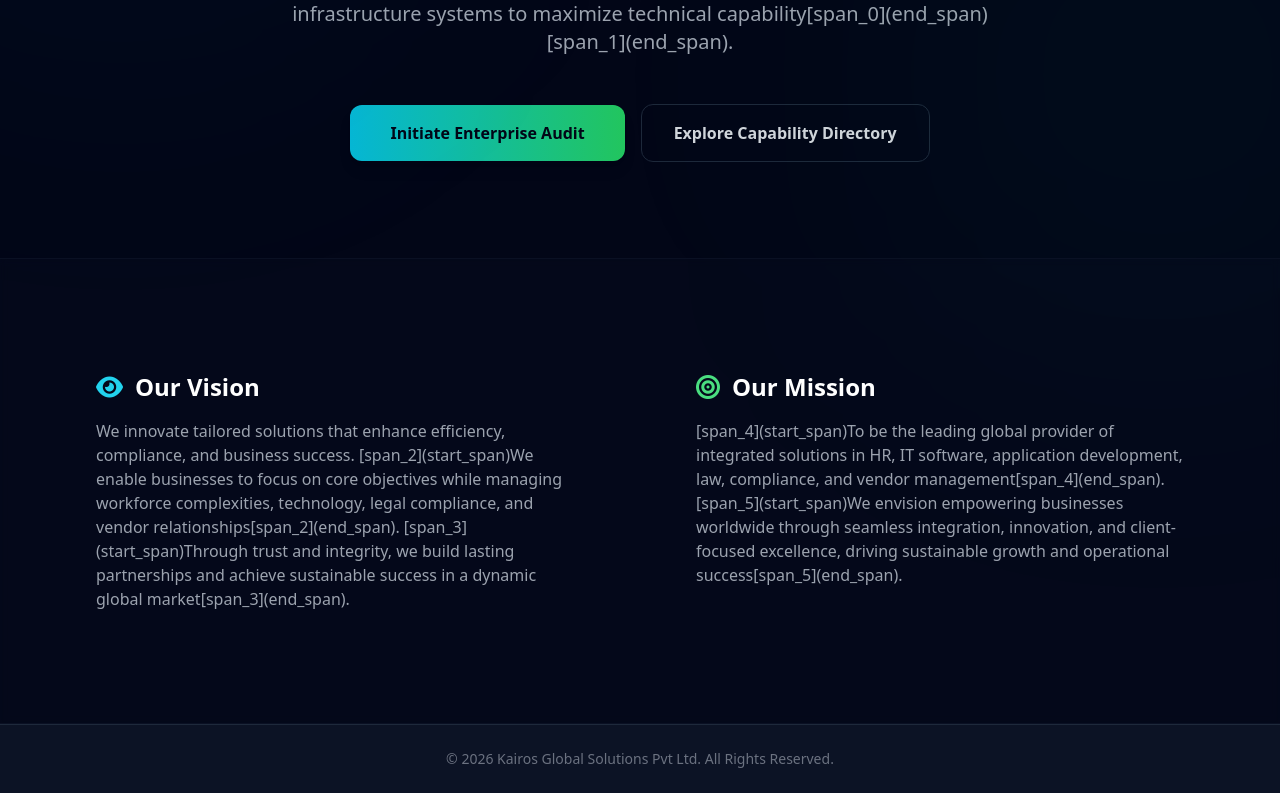
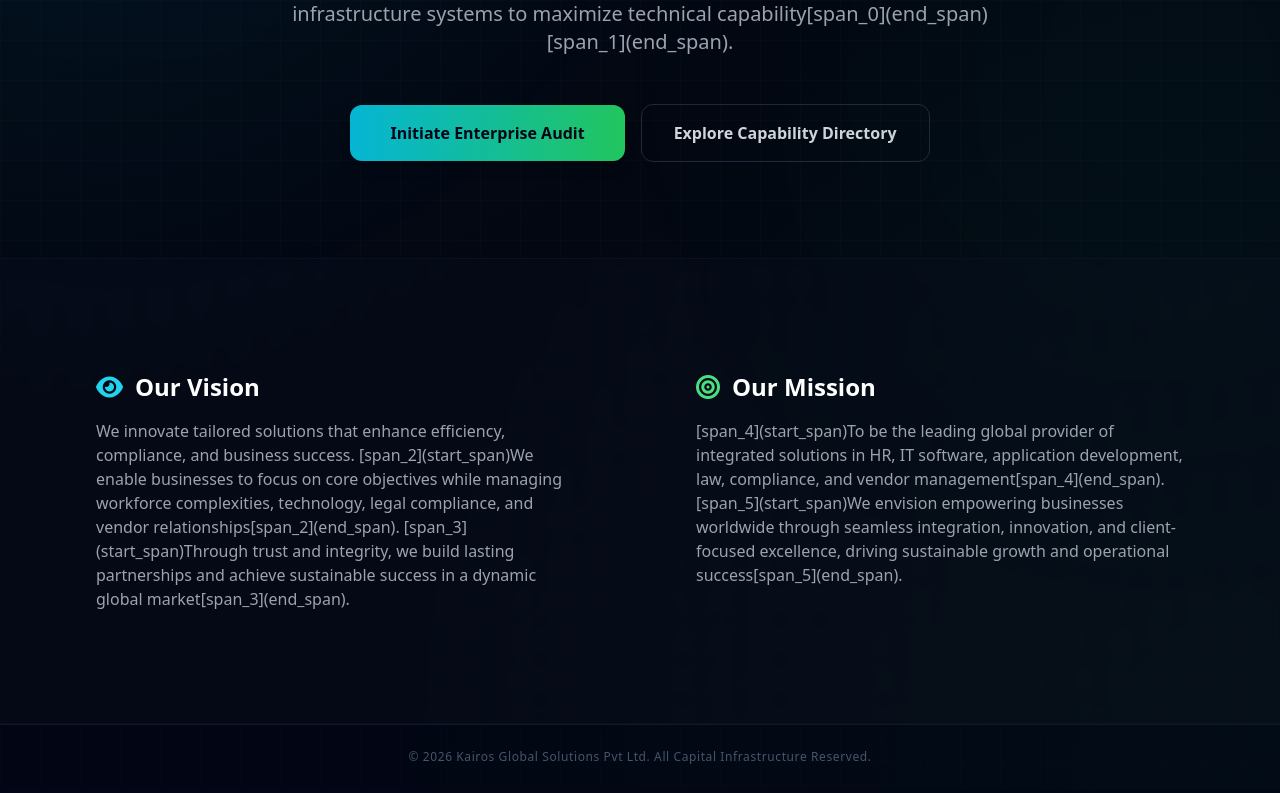
Before and after one commit to hr-kairos/kairos-web, a Next.js app: page / in a window 1280 px wide. Shown: the part 480-1273 px from the top of the page. Built offline with nearby package versions, Linux system fonts and the light colour scheme.

Commit message:
Update _app.js

```diff
--- a/pages/_app.js
+++ b/pages/_app.js
@@ -7,46 +7,49 @@ export default function App({ Component, pageProps, router }) {
   const [loading, setLoading] = useState(true);
 
   useEffect(() => {
-    // Futuristic loading screen timer
-    const timer = setTimeout(() => setLoading(false), 2000);
+    const timer = setTimeout(() => setLoading(false), 1500);
     return () => clearTimeout(timer);
   }, []);
 
-  if (loading) {
-    return (
-      <div className="h-screen w-screen bg-slate-950 flex flex-col items-center justify-center relative overflow-hidden">
-        <motion.div
-          initial={{ opacity: 0, scale: 0.8 }}
-          animate={{ opacity: 1, scale: 1 }}
-          transition={{ duration: 0.8, ease: "easeOut" }}
-          className="relative z-10 text-center"
-        >
-          <div className="w-16 h-16 border-4 border-cyan-500 border-t-green-400 rounded-full animate-spin mx-auto mb-6"></div>
-          <h1 className="text-3xl font-bold tracking-widest uppercase text-white">Kairos <span className="text-cyan-400">Global</span></h1>
-          <p className="text-green-400 text-sm mt-2 tracking-[0.2em] animate-pulse">INITIALIZING SYSTEM...</p>
-        </motion.div>
-      </div>
-    );
-  }
-
   return (
-    <div className="min-h-screen flex flex-col font-sans bg-slate-950 bg-grid">
-      <Navbar />
+    <div className="app-viewport-container cyber-mesh-bg">
       <AnimatePresence mode="wait">
-        <motion.main
-          key={router.route}
-          initial={{ opacity: 0, y: 20 }}
-          animate={{ opacity: 1, y: 0 }}
-          exit={{ opacity: 0, y: -20 }}
-          transition={{ duration: 0.4 }}
-          className="flex-grow flex flex-col relative z-10"
-        >
-          <Component {...pageProps} />
-        </motion.main>
+        {loading ? (
+          <motion.div
+            key="cyber-loader"
+            exit={{ opacity: 0, scale: 1.1, filter: "blur(10px)" }}
+            transition={{ duration: 0.4 }}
+            className="fixed inset-0 bg-slate-950 z-[100] flex flex-col items-center justify-center"
+          >
+            <div className="relative flex items-center justify-center w-24 h-24 mb-4">
+              <div className="absolute inset-0 border-2 border-cyan-500/20 rounded-xl animate-ping"></div>
+              <div className="w-12 h-12 border-2 border-t-cyan-400 border-r-emerald-400 border-slate-800 rounded-xl animate-spin"></div>
+            </div>
+            <h1 className="text-xl font-black tracking-[0.4em] text-white">KAIROS</h1>
+            <div className="h-[1px] w-12 bg-gradient-to-r from-cyan-500 to-green-500 my-2"></div>
+            <p className="text-[10px] text-emerald-400 font-mono tracking-[0.2em] animate-pulse">ESTABLISHING SECURE CONNECTION...</p>
+          </motion.div>
+        ) : (
+          <div className="w-full flex flex-col min-h-screen">
+            <Navbar />
+            <AnimatePresence mode="wait">
+              <motion.div
+                key={router.route}
+                initial={{ opacity: 0, rotateX: 8, y: 15, transformOrigin: "top center" }}
+                animate={{ opacity: 1, rotateX: 0, y: 0 }}
+                exit={{ opacity: 0, rotateX: -8, y: -15 }}
+                transition={{ duration: 0.4, ease: [0.23, 1, 0.32, 1] }}
+                className="w-full flex-grow flex flex-col"
+              >
+                <Component {...pageProps} />
+              </motion.div>
+            </AnimatePresence>
+            <footer className="border-t border-slate-900 bg-slate-950/40 text-center py-6 text-xs text-slate-600 tracking-wider">
+              &copy; 2026 Kairos Global Solutions Pvt Ltd. All Capital Infrastructure Reserved.
+            </footer>
+          </div>
+        )}
       </AnimatePresence>
-      <footer className="bg-slate-900/80 backdrop-blur-md text-white text-center py-6 mt-auto border-t border-slate-800 relative z-10">
-        <p className="text-sm text-gray-500">&copy; 2026 Kairos Global Solutions Pvt Ltd. All Rights Reserved.</p>
-      </footer>
     </div>
   );
 }
```
